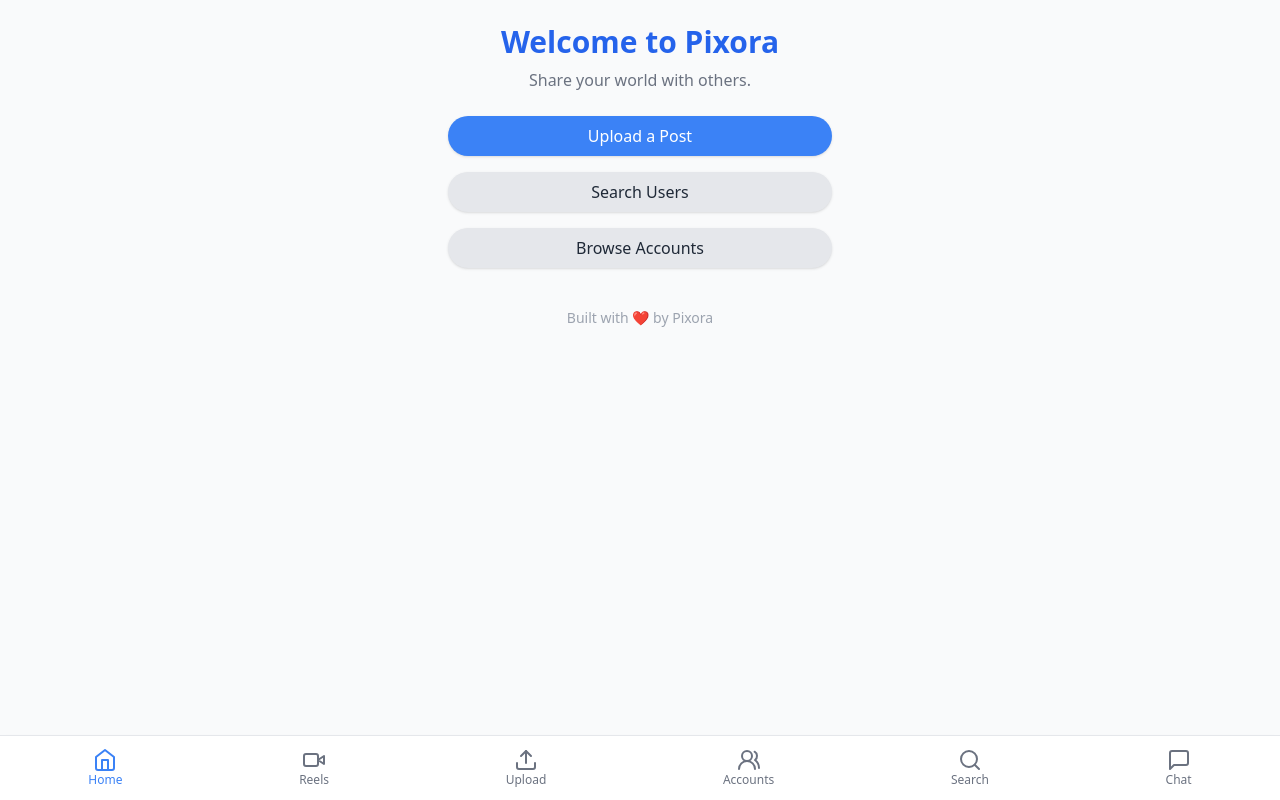
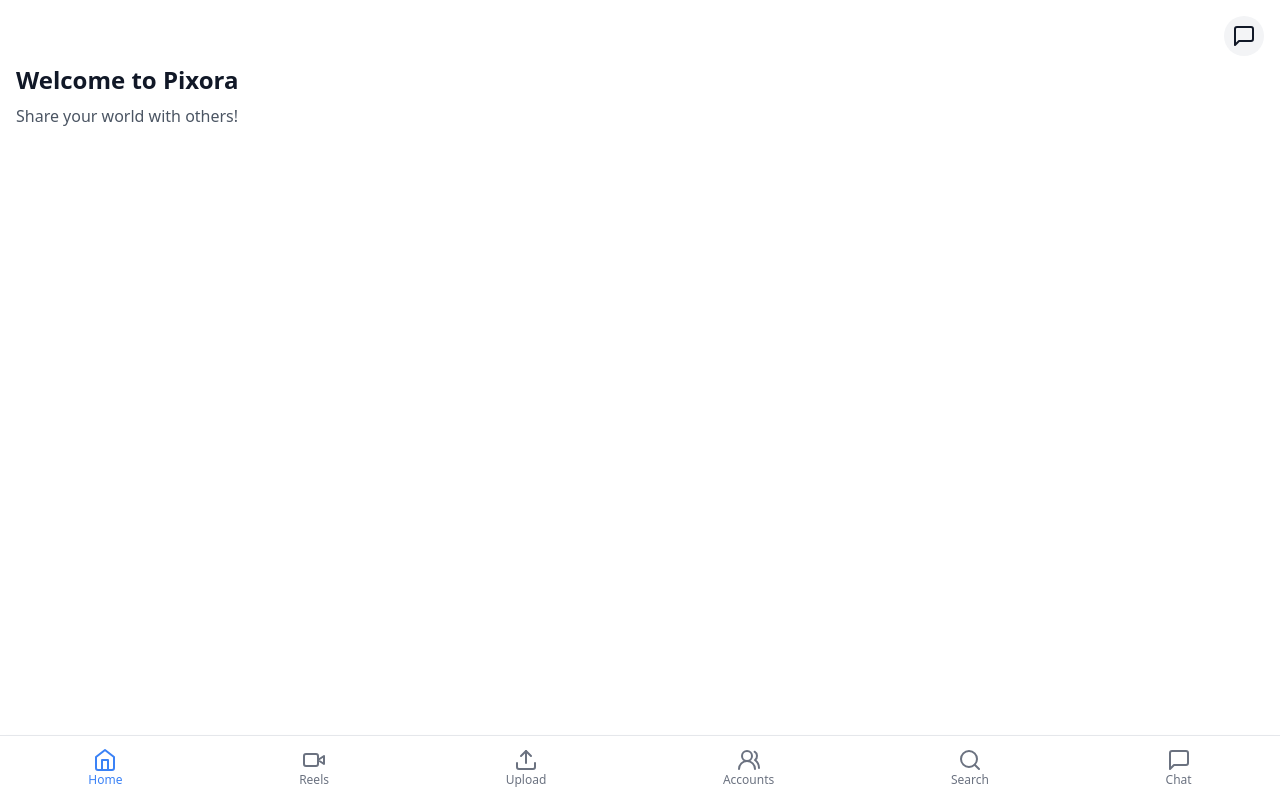
Before and after one commit to MonsterGamerz/pixora, a React (Vite) app: page / in a window 1280 px wide. Built offline with nearby package versions, Linux system fonts and the light colour scheme; no server answers; sample sign-in values are in the browser's storage.

Commit message:
Update Home.jsx

```diff
--- a/src/pages/Home.jsx
+++ b/src/pages/Home.jsx
@@ -1,27 +1,27 @@
-import React from 'react'
-import { Link } from 'react-router-dom'
+import React from 'react';
+import { useNavigate } from 'react-router-dom';
+import { MessageSquare } from 'lucide-react';
 
 export default function Home() {
+  const navigate = useNavigate();
+
   return (
-    <div className="min-h-screen p-6 pb-20 text-center bg-gray-50">
-      <h1 className="text-3xl font-bold mb-2 text-blue-600">Welcome to Pixora</h1>
-      <p className="text-gray-500 mb-6">Share your world with others.</p>
-
-      <div className="flex flex-col gap-4 items-center">
-        <Link to="/upload" className="w-full max-w-sm px-4 py-2 bg-blue-500 text-white rounded-full shadow hover:bg-blue-600 transition">
-          Upload a Post
-        </Link>
-        <Link to="/search" className="w-full max-w-sm px-4 py-2 bg-gray-200 text-gray-800 rounded-full shadow hover:bg-gray-300 transition">
-          Search Users
-        </Link>
-        <Link to="/accounts" className="w-full max-w-sm px-4 py-2 bg-gray-200 text-gray-800 rounded-full shadow hover:bg-gray-300 transition">
-          Browse Accounts
-        </Link>
+    <div className="relative min-h-screen p-4 pt-16">
+      {/* Header with Chat Button */}
+      <div className="absolute top-4 right-4">
+        <button
+          onClick={() => navigate('/chat')}
+          className="p-2 rounded-full bg-gray-100 hover:bg-gray-200 transition"
+        >
+          <MessageSquare size={24} />
+        </button>
       </div>
 
-      <div className="mt-10 text-sm text-gray-400">
-        Built with ❤️ by Pixora
-      </div>
+      {/* Content */}
+      <h1 className="text-2xl font-bold">Welcome to Pixora</h1>
+      <p className="text-gray-600 mt-2">Share your world with others!</p>
+
+      {/* Add your posts/feed here */}
     </div>
-  )
+  );
 }
```
